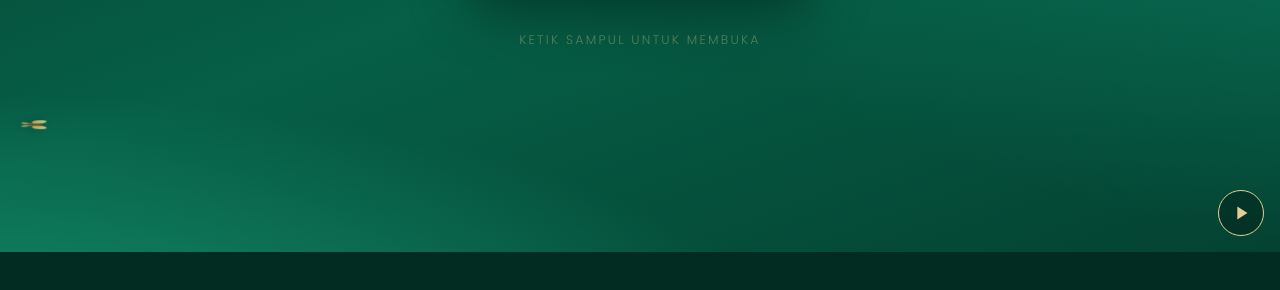
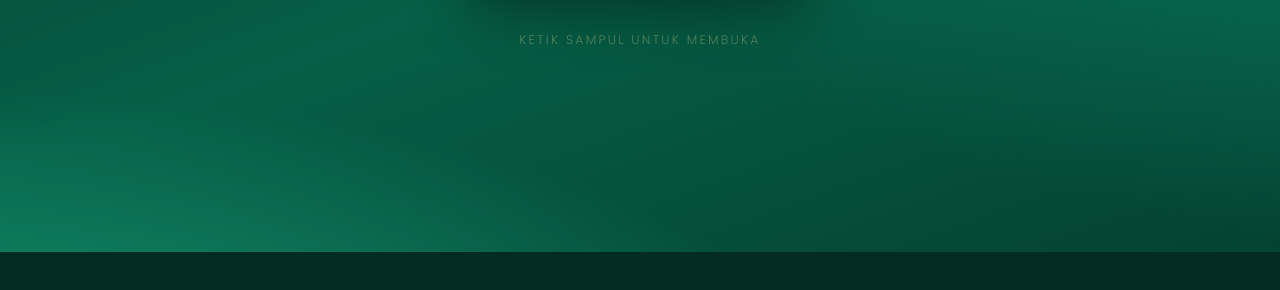
Before and after one commit to maji16/invitation, a plain HTML site: page index.html in a window 1280 px wide. Shown: the part 548-838 px from the top of the page. Drawn offline with nearby package versions, Linux system fonts and the light colour scheme.

Commit message:
Update index.html

```diff
--- a/index.html
+++ b/index.html
@@ -158,13 +158,6 @@
 
   </main>
 
-  <button class="music-btn" id="musicBtn" aria-label="Main / jeda muzik" hidden>
-    <svg viewBox="0 0 24 24" width="22" height="22" aria-hidden="true">
-      <path class="ic-play" d="M8 5v14l11-7z" fill="currentColor"/>
-      <path class="ic-pause" d="M7 5h4v14H7zM13 5h4v14h-4z" fill="currentColor"/>
-    </svg>
-  </button>
-
   <!-- Put your song at music/lagu.mp3 -->
   <audio id="bgm" loop preload="auto" src="music/lagu.mp3"></audio>
 
```
